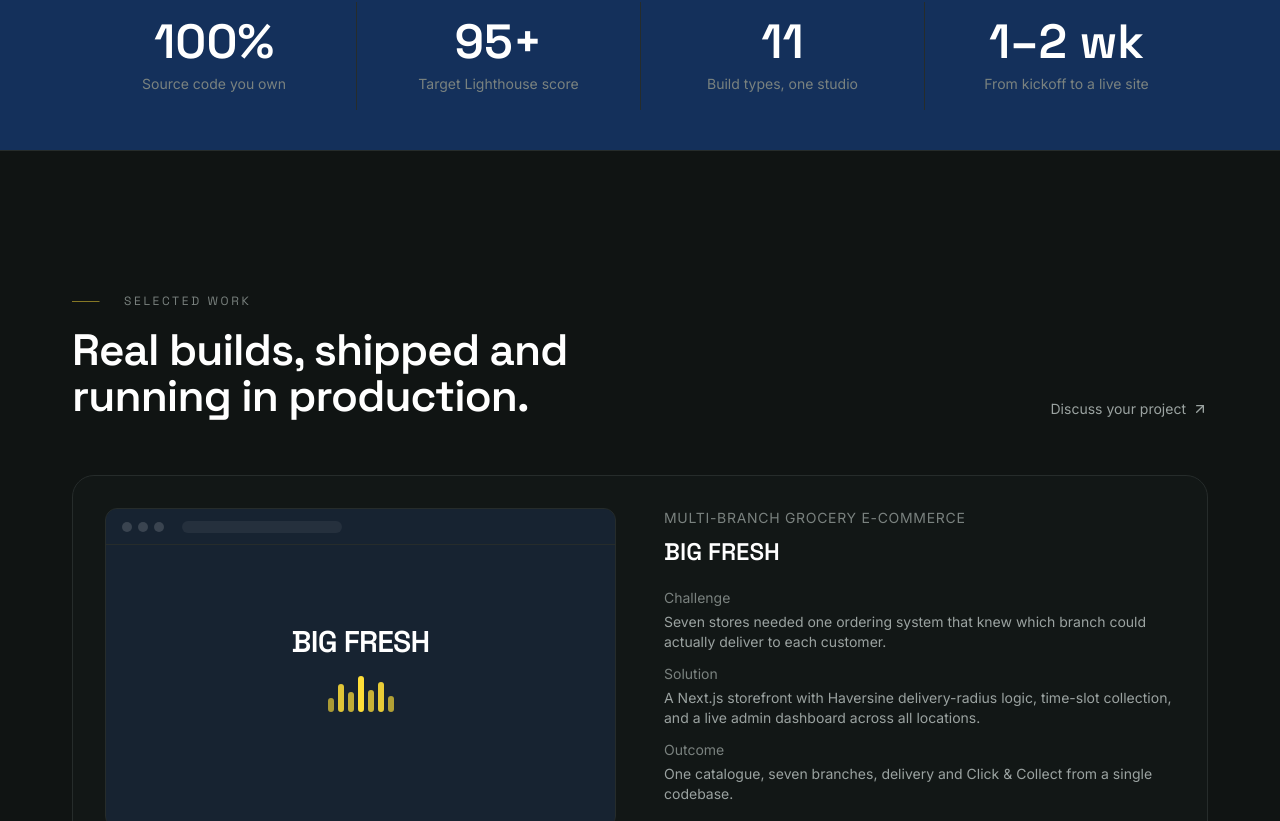
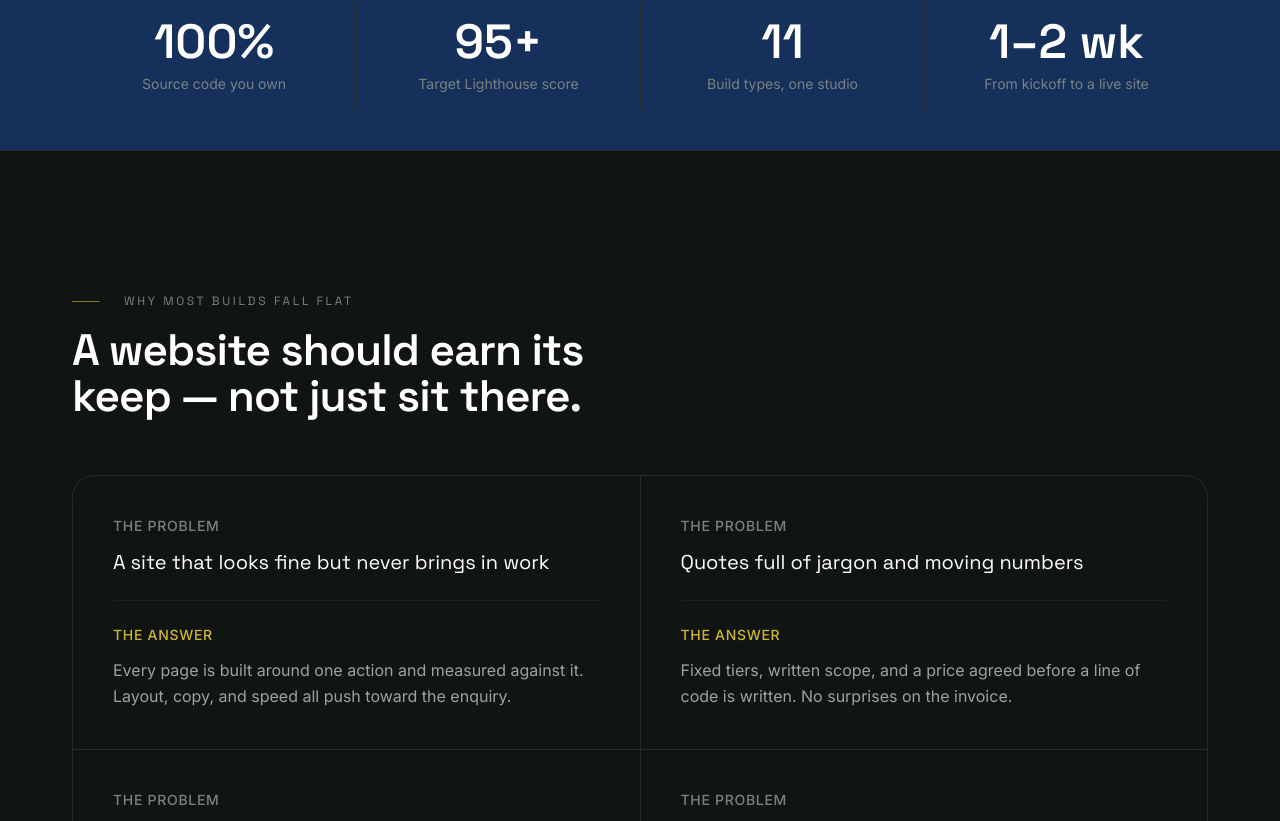
Before and after one commit to saifulmiraz/echoes-lab, a Next.js app: page / in a window 1280 px wide. Shown: the part 839-1660 px from the top of the page. Built offline with nearby package versions, Linux system fonts and the light colour scheme; no server answers.

Commit message:
remove solutions section

```diff
--- a/src/app/page.tsx
+++ b/src/app/page.tsx
@@ -1,6 +1,7 @@
 import Nav from "@/components/sections/Nav";
 import Hero from "@/components/sections/Hero";
 import Stats from "@/components/sections/Stats";
+import Solutions from "@/components/sections/Solutions";
 import Projects from "@/components/sections/Projects";
 import Services from "@/components/sections/Services";
 import Pricing from "@/components/sections/Pricing";
@@ -17,6 +18,7 @@
       <main id="main">
         <Hero />
         <Stats />
+        <Solutions />
         <Projects />
         <Services />
         <Pricing />
```
